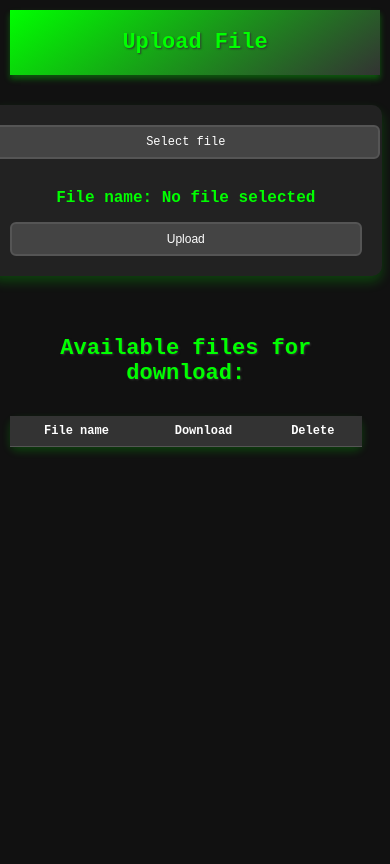
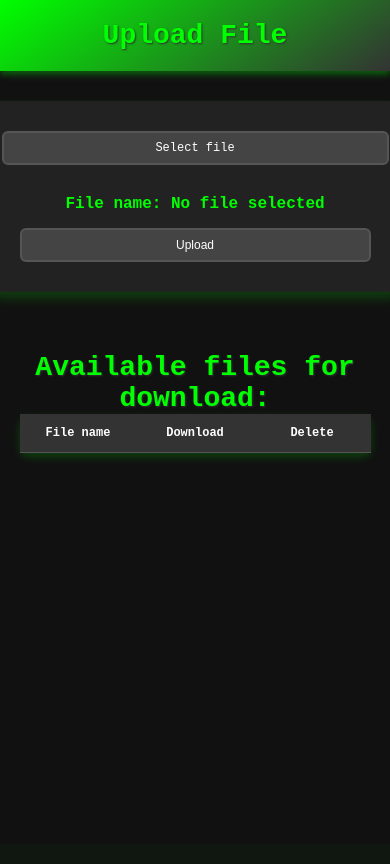
Before and after one commit to davidN1324-byte/W-Server, a FastAPI app: page / in a window 390 px wide. After the commit the page ends 458 px from the top, so only its background shows below. Run offline with FastAPI, Linux system fonts and the light colour scheme; data that the repository does not hold is empty.

Commit message:
Update css

```diff
--- a/static/style.css
+++ b/static/style.css
@@ -31,7 +31,7 @@ h1, h2 {
 main {
     width: 90%;
     max-width: 1200px;
-    margin-top: 30px;
+    margin-top: 30px; /* Top padding for main content */
     display: flex;
     flex-direction: column;
     align-items: center;
@@ -45,7 +45,7 @@ form {
     box-shadow: 0 6px 12px rgba(0, 255, 0, 0.2);
     width: 100%;
     max-width: 600px;
-    margin-bottom: 30px;
+    margin-bottom: 30px; /* Indent between form and table */
     display: flex;
     flex-direction: column;
     align-items: center;
@@ -63,7 +63,7 @@ form {
     transition: background-color 0.3s, transform 0.2s;
     width: 100%;
     text-align: center;
-    margin-bottom: 15px;
+    margin-bottom: 15px; /* Bottom padding */
 }
 
 input[type="file"] {
@@ -96,7 +96,7 @@ input[type="submit"]:hover {
 /* Header for files */
 h2 {
     width: 100%;
-    text-align: center;
+    text-align: center; /* Center the header */
     margin-top: 30px;
 }
 
@@ -107,13 +107,20 @@ h2 {
     margin: 0 auto;
 }
 
+/* Table container for mobile scrolling */
+.table-container {
+    width: 100%;
+    overflow-x: auto; /* Enable horizontal scrolling if needed */
+}
+
+/* Table styles */
 .file-table {
     width: 100%;
-    margin-top: 30px;
-    border-collapse: collapse;
+    table-layout: fixed; /* Prevent table from expanding */
     background-color: #1a1a1a;
     border-radius: 8px;
     box-shadow: 0 4px 8px rgba(0, 255, 0, 0.2);
+    border-collapse: collapse;
 }
 
 .file-table th, .file-table td {
@@ -121,6 +128,10 @@ h2 {
     text-align: center;
     border-bottom: 1px solid #555;
     color: #0f0;
+    white-space: nowrap; /* Prevent line breaks */
+    overflow: hidden;
+    text-overflow: ellipsis; /* Show "..." if text is too long */
+    max-width: 150px; /* Prevent excessive width */
 }
 
 .file-table th {
@@ -136,6 +147,7 @@ h2 {
     background-color: #444;
 }
 
+/* Button styles */
 button {
     padding: 8px 16px;
     background-color: #0f0;
@@ -151,14 +163,15 @@ button:hover {
     color: white;
 }
 
-/* Media queries for better mobile adaptation */
+/* Mobile styles */
 @media (max-width: 768px) {
-    main {
-        width: 95%;
+    .file-table {
+        width: 100%;
     }
 
-    .file-table {
+    .file-table th, .file-table td {
         font-size: 14px;
+        max-width: 120px;
     }
 
     .custom-file-upload, input[type="submit"], button {
@@ -168,31 +181,23 @@ button:hover {
 }
 
 @media (max-width: 480px) {
-    body {
-        align-items: flex-start;
-        padding: 10px;
-    }
-
-    h1, h2 {
-        font-size: 22px;
-    }
-
-    form {
+    .table-container {
         width: 100%;
-        padding: 20px;
-    }
-
-    .file-table, h1, h2, .file-info {
-        width: 100%;
+        overflow-x: auto; /* Enable horizontal scrolling on small screens */
     }
 
     .file-table th, .file-table td {
         font-size: 12px;
-        padding: 8px;
+        max-width: 100px; /* Reduce max-width for mobile */
     }
 
     .custom-file-upload, input[type="submit"], button {
         font-size: 12px;
         padding: 8px 16px;
     }
+
+    button {
+        font-size: 12px;
+        padding: 6px 12px;
+    }
 }
```
